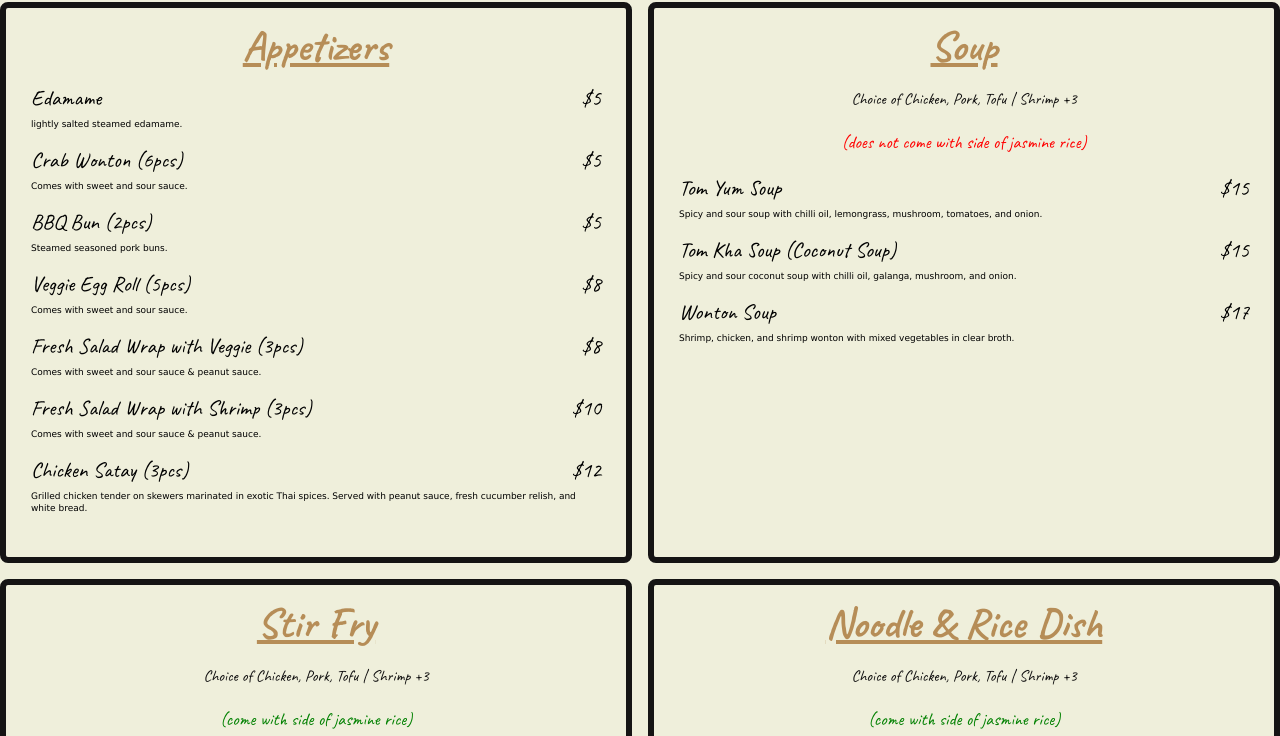
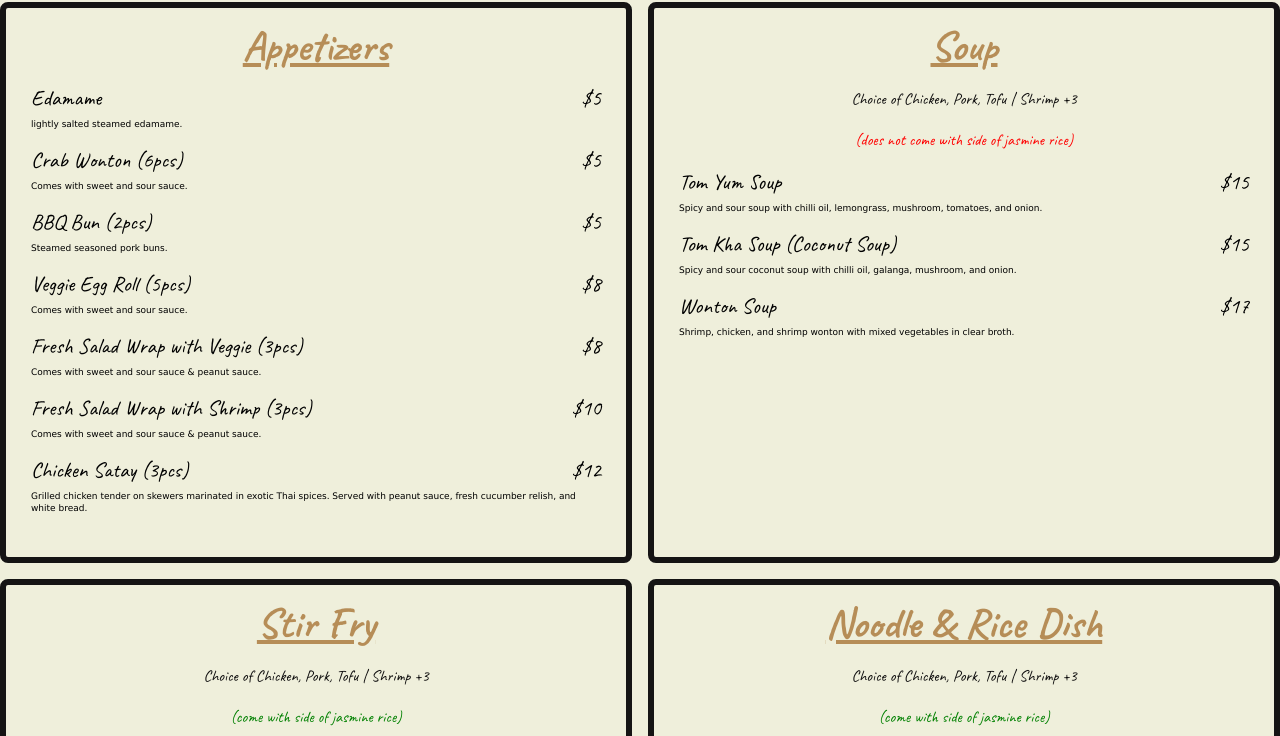
Before and after one commit to wtbizenigma/Easy-Thai-Redmond, a plain HTML site: page index.html in a window 1280 px wide. Shown: the part 1257-1993 px from the top of the page. Drawn offline with Linux system fonts and the light colour scheme.

Commit message:
Update menu section.css

```diff
--- a/menu section.css
+++ b/menu section.css
@@ -41,8 +41,8 @@
   color: red;
   margin-top: 25px;
   /* font-family: Verdana, Geneva, Tahoma, sans-serif; */
-  font-size: 18px;
-  line-height: 1rem;
+  font-size: 16px;
+  line-height: 0.75rem;
 }
 
 .menu-lists {
@@ -50,7 +50,7 @@
   padding: 0.5rem;
   color: black;
   list-style-type: none;
-  line-height: 0.55rem;
+  line-height: 0.4rem;
 }
 
 ul {
```
